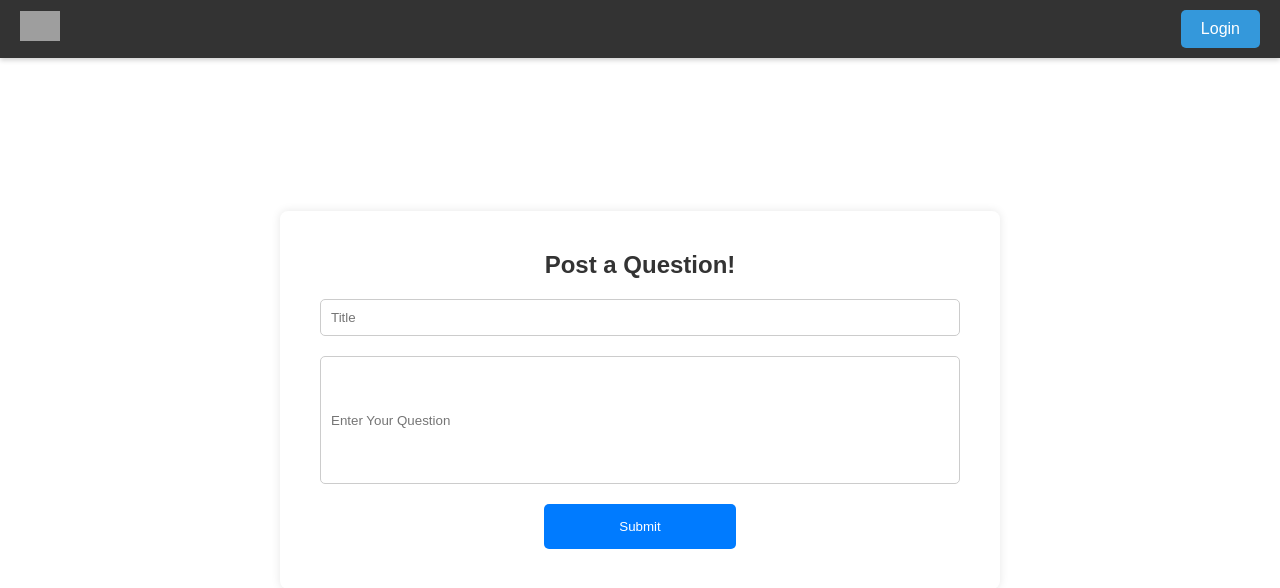
After one commit to KennyPang04/Nah-Id-Win, a Flask app: template templates/post.html in a window 1280 px wide. The commit adds this page. Shown: the top 588 px of the page. Run offline with Flask 3, Linux system fonts and the light colour scheme; the template is opened without the code that fills it, so the values that code supplies are empty; grey boxes are pictures that could not be loaded.

Commit message:
Done Post&Storing, Display Post is left

```diff
--- a/app.py
+++ b/app.py
@@ -5,6 +5,8 @@ from db import db
 import bcrypt
 import hashlib
 import secrets
+import extra
+import chats
 
 app = Flask(__name__)
 
@@ -40,6 +42,28 @@ def registerPath():
 @app.route("/login")
 def loginPath():
     return render_template('login.html', content_type='text/html')
+
+#takes the user to the post form
+@app.route("/post")
+def postPath():
+    auth_token = request.cookies.get("auth_token")
+
+    # User must be logged in to post
+    if auth_token:
+        return render_template('post.html', content_type='text/html', logged_in=True)
+    else:
+        return redirect('/')
+
+@app.route('/send-post', methods=['POST'])
+def posting():
+    body = extra.escape_html(request.get_data(as_text=True))
+    split = body.split('&', 1)
+    t = extra.replace_encoded(split[0].split('=', 1)[1])
+    q = extra.replace_encoded(split[1].split('=', 1)[1])
+
+    db.posts.insert_one({'title': t, "question": q})
+
+    return redirect('/')
 
 # Register user
 @app.route('/auth-register', methods=['POST'])
@@ -85,7 +109,6 @@ def login():
             hashed_token = hashlib.sha256(token.encode()).hexdigest()
             db.accounts.update_one({'username':username},{'$set':{'token':hashed_token}})
 
-
             # Create a response object
             resp = make_response(redirect('/'))  # Redirect to the homepage
 
--- a/db.py
+++ b/db.py
@@ -2,3 +2,4 @@ from pymongo import MongoClient
 client = MongoClient('mongo')
 db = client['312Project']
 accounts = db["accounts"]
+posts = db["posts"]
--- /dev/null
+++ b/static/css/post.css
@@ -0,0 +1,55 @@
+.postContainer {
+    text-align: center;
+    display: flex;
+    justify-content: center;
+    align-items: center;
+    position: absolute;
+    top: 50%;
+    left: 50%;
+    transform: translate(-50%, -50%)
+}
+
+.postBox {
+    width: 720px;
+    padding: 40px;
+    background-color: #ffff;
+    border-radius: 8px;
+    box-shadow: 0px 0px 10px 0px rgba(0,0,0,0.1)
+}
+
+.postBox h2 {
+    margin-bottom: 20px;
+    color: #333
+}
+
+.textbox {
+    position: relative;
+    margin-bottom: 20px;
+}
+
+.textbox input {
+    width: 100%;
+    padding: 10px;
+    border: 1px solid #ccc;
+    border-radius: 5px;
+    outline: none;
+}
+
+#quest {
+    width: 100%;
+    height: 128px;
+}
+
+.butt {
+    width: 30%;
+    padding: 15px;
+    border: none;
+    border-radius: 5px;
+    background-color: #007bff;
+    color: #fff;
+    cursor: pointer;
+}
+
+.butt:hover {
+    background-color: #0056b3;
+}
--- a/templates/index.html
+++ b/templates/index.html
@@ -13,5 +13,5 @@
         <p>Hello Guest</p>
     {% endif %}
     <!-- New post button -->
-    <a href="#" class="new-post-button">+</a>
+    <a href="/post" class="new-post-button">+</a>
 {% endblock %}
--- /dev/null
+++ b/templates/post.html
@@ -0,0 +1,26 @@
+<!-- post.html -->
+{% extends "base.html" %}
+
+{% block title %}Post Question{% endblock %}
+
+{% block css %}
+<link rel="stylesheet" href="{{ url_for('static', filename='css/post.css') }}">
+{% endblock %}
+
+{% block content %}
+<div class="postContainer">
+    <div class="postBox">
+        <h2>Post a Question!</h2>
+        <form action="/send-post" method="post">
+            <div class="textbox">
+                <input type="text" placeholder="Title" name="title" required>
+            </div>
+            <div class="textbox">
+                <input type="text" placeholder="Enter Your Question" name="question" id="quest" required>
+            </div>
+
+            <button class="butt" type="submit" value="post">Submit</button>
+        </form>
+    </div>
+</div>
+{% endblock %}
```
Also changed, not shown: chats.py (added, +11 -0 lines), extra.py (added, +21 -0 lines).
